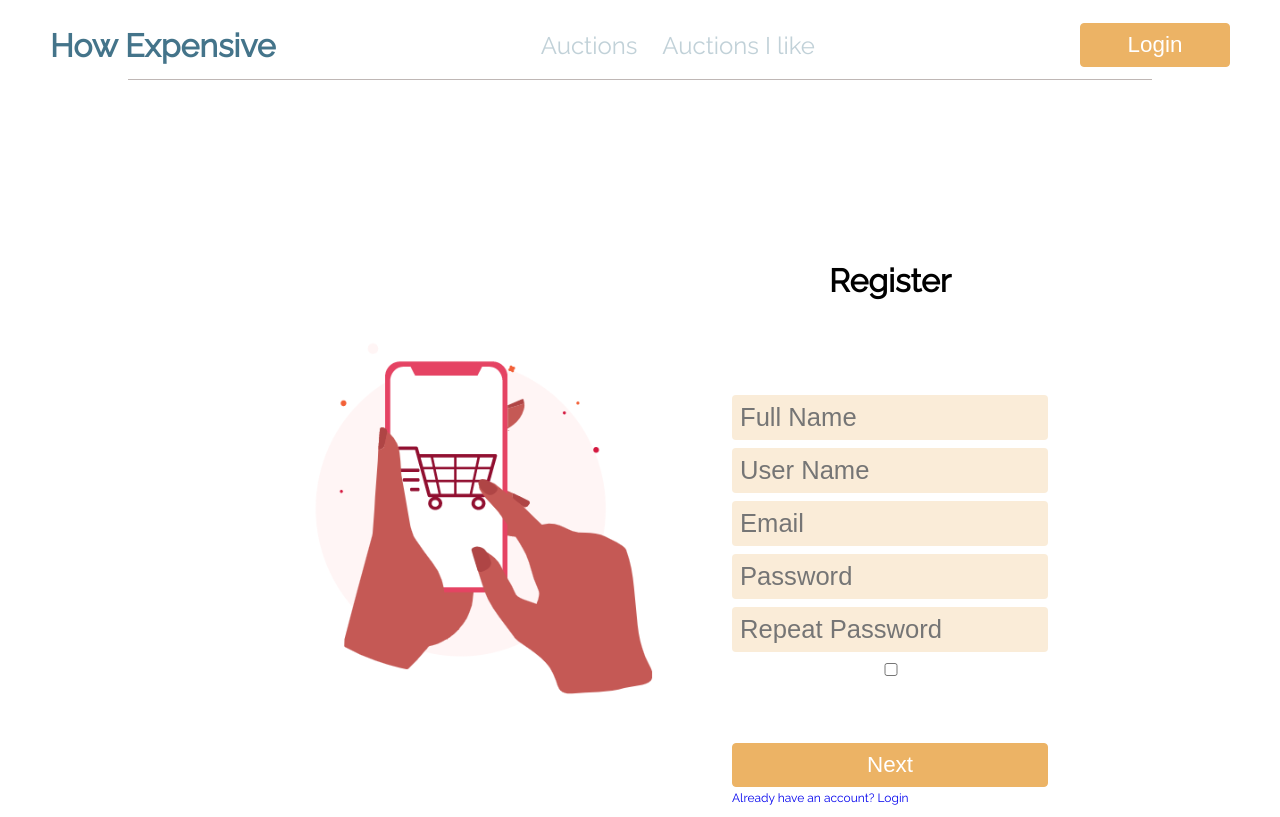
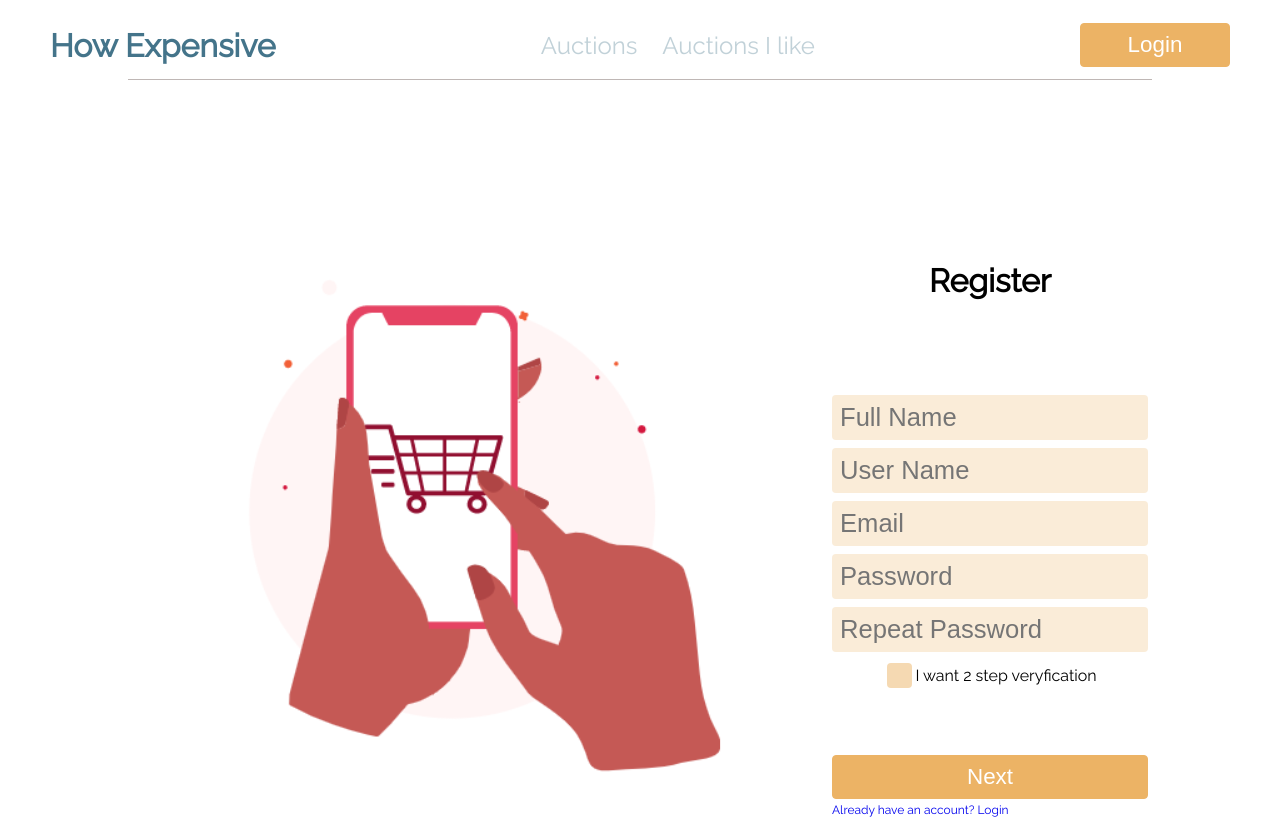
Before and after one commit to localhost-2137/font-end-auction-house, a SvelteKit app: page /register in a window 1280 px wide. Built offline with nearby package versions, Linux system fonts and the light colour scheme.

Commit message:
2 step veryfication made

```diff
--- a/src/routes/register/+page.svelte
+++ b/src/routes/register/+page.svelte
@@ -99,13 +99,6 @@
 	}
 </script>
 
-{#if qrCodeUrl.length > 0}
-  <div style="width:50%; height: 50%; position: absolute; transform: translate(-50%, -50%); right: 50%; top: 50%">
-    <img width="100%" height="100%" src={qrCodeUrl}>
-  </div>
-  <button on:click={() => (qrCodeUrl = "")}>CLOSE</button>
-{/if}
-
 <div class={firstPart ? 'container' : 'hide'}>
 	<div>
 		<form>
@@ -116,7 +109,10 @@
 				<input type="email" bind:value={email} placeholder="Email" />
 				<input type="password" bind:value={password} placeholder="Password" />
 				<input type="password" bind:value={confirmPassword} placeholder="Repeat Password" />
-				<input type="checkbox" bind:value={tfaSelected} placeholder="2fa" />
+				<div>
+					<input type="checkbox" bind:value={tfaSelected} placeholder="2fa" id="checkbox"/>
+					<label for="checkbox">I want 2 step veryfication</label>
+				</div>
 			</div>
 			<div class="buttons">
 				<a href="../register" on:click={hide}><Button full>Next</Button></a>
@@ -141,10 +137,70 @@
 	</div>
 	<img src="/graphics/register2.svg" alt="userPhoto" />
 </div>
+{#if qrCodeUrl.length > 0}
+  <div class="qr">
+	<p>Use google authentificator and scan this code for 2 step veryfication!</p>
+    <img width="100%" height="100%" src={qrCodeUrl}>
+	<button on:click={() => (qrCodeUrl = "")} class="primary">CLOSE</button>
+</div>
+{/if}
 
 <style>
+	.qr {
+		color: white;
+		width: 100vw;
+		height: 100vh;
+		position: absolute;
+		top: 0;
+		left: 0;
+		display: flex;
+		justify-content: center;
+		align-items: center;
+		flex-direction: column;
+		gap: 24px;
+		background-color: rgba(0, 0, 0, 0.5);
+	}
+
+	.qr > img {
+		width: 300px;
+		height: 300px;
+	}
+
+	button {
+        appearance: none;
+        padding: 8px 12px;
+        font-size: 1.4rem;
+        border-radius: 4px;
+        min-width: 300px;
+        outline: none;
+        cursor: pointer;
+    }
+
+	.primary {
+		color: #fff;
+		border: 1px solid var(--acc-500);
+		background-color: var(--acc-500);
+	}
+
 	.hide {
 		display: none;
+	}
+
+	.inputs > div {
+		display: flex;
+		align-items: center;
+		justify-content: space-between;
+	}
+
+	#checkbox {
+		width: 25px;
+		height: 25px;
+		appearance: none;
+		background-color: var(--acc-300);
+	}
+
+	#checkbox:checked {
+		background-color: var(--acc-500);
 	}
 
 	.container {
@@ -202,9 +258,4 @@
 		font-size: 1.6rem;
 		padding: 8px;
 	}
-
-	img {
-		width: 500px;
-		object-fit: cover;
-	}
 </style>
```
